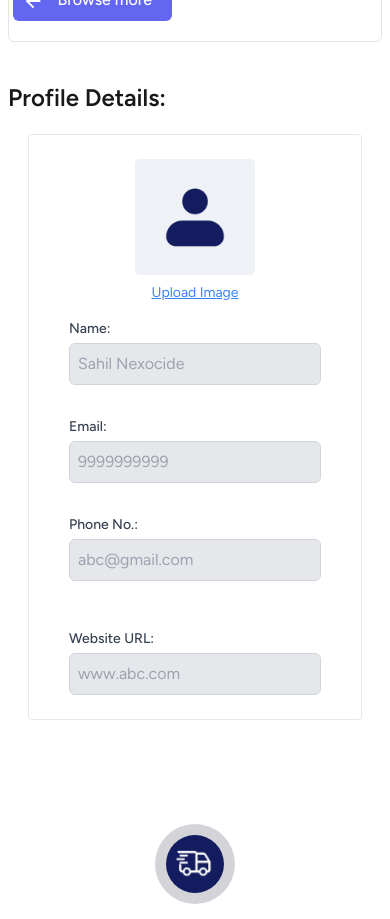
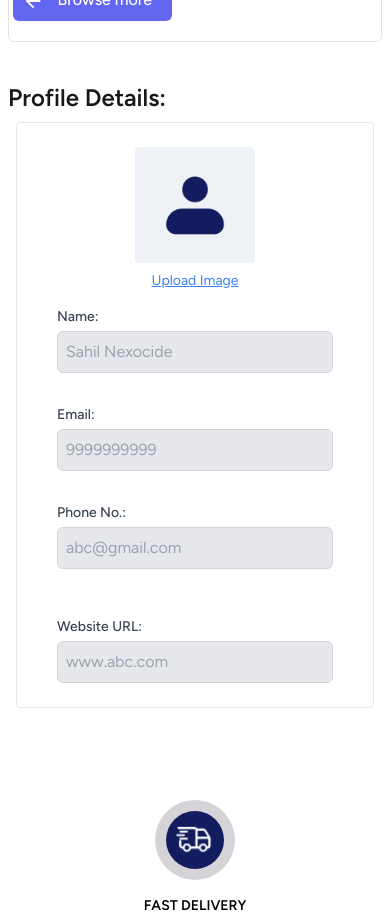
Before and after one commit to Ashu123falle/PrimeSlots, a Next.js app: page /UserProfile in a window 390 px wide. Shown: the part 1980-2899 px from the top of the page. Built offline with nearby package versions, Linux system fonts and the light colour scheme.

Commit message:
Update index.js

```diff
--- a/Components/ProfileDetails/index.js
+++ b/Components/ProfileDetails/index.js
@@ -45,7 +45,7 @@ const ProfileDetails = () => {
 </div>
 </div>
 {/* Visible on extra small (xs) devices and hidden on medium and above devices */}
-<div className=' md:hidden p-5 border rounded p-6 m-5'>
+<div className=' md:hidden p-5 border rounded p-6 m-2'>
 <div className="profile-image mb-4 md:mb-0 flex flex-col items-center ">
   <Image
     className="mx-auto"
```
